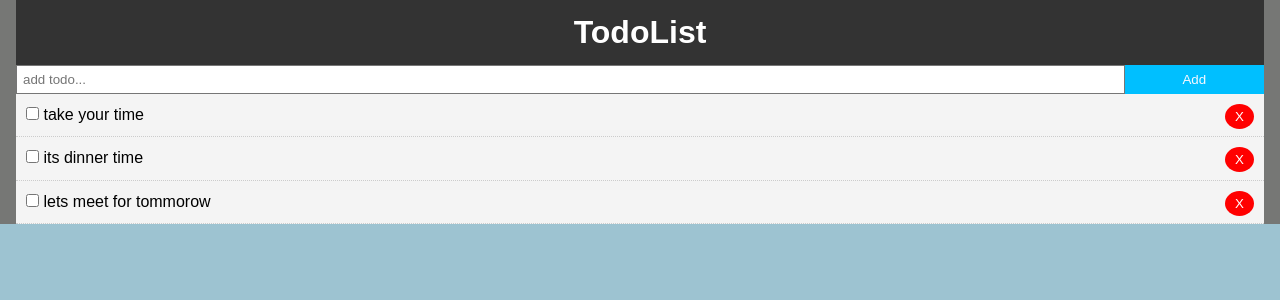
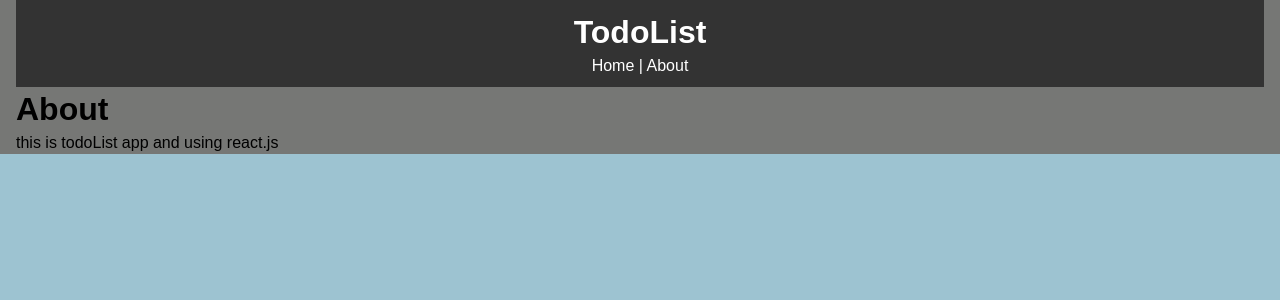
Before and after one commit to mustafcode10/react-todoList, a React (Create React App) app: page /about in a window 1280 px wide. Shown: the top 300 px of the page. Built offline with nearby package versions, Linux system fonts and the light colour scheme.

Commit message:
router pages

```diff
--- a/package.json
+++ b/package.json
@@ -6,8 +6,10 @@
     "@testing-library/jest-dom": "^5.11.6",
     "@testing-library/react": "^11.2.2",
     "@testing-library/user-event": "^12.2.2",
+    "axios": "^0.21.0",
     "react": "^17.0.1",
     "react-dom": "^17.0.1",
+    "react-router-dom": "^5.2.0",
     "react-scripts": "4.0.1",
     "uuid": "^8.3.2",
     "web-vitals": "^0.2.4"
--- a/src/App.js
+++ b/src/App.js
@@ -3,6 +3,11 @@
 import Todos from './components/Todos';
 import AddTodo from './components/AddTodo';
 import { v4 as uuidv4 } from 'uuid';
+import {
+  BrowserRouter as Router,
+  Route,
+} from "react-router-dom";
+import About from './components/pages/About'
 
 
 
@@ -58,7 +63,7 @@
   }
   // add todo
 
-  addTodo =(title)=>{
+  addTodo = (title) => {
     //console.log(title)
     const newTodo = {
       id: uuidv4(),
@@ -76,19 +81,28 @@
   render() {
     // console.log("State",this.state.todos)
     return (
+      <Router>
         <div>
           <div className="container">
-        <Header />
+            <Header
+            />
+            <Route exact path="/" render={props => (
+              <React.Fragment>
                 <AddTodo addTodo={this.addTodo} />
                 <Todos
                   listItem={this.state.todos}
                   markComplete={this.markComplete}
                   deleteId={this.deleteMark}
                 />
-
+              </React.Fragment>
+            )}
+            />
+            <Route
+              path='/about' component={About}
+            />
           </div>
-
         </div>
+      </Router>
     )
   }
 }
--- a/src/components/layout/Header.js
+++ b/src/components/layout/Header.js
@@ -1,10 +1,12 @@
 import React from 'react'
+import {Link } from 'react-router-dom'
 
 function Header(){
     return (
        <header style={headerStyle}>
 
          <h1>TodoList</h1>
+         <Link style={linkStyle} to='/'>Home</Link> | <Link style={linkStyle} to='/about'>About</Link>
        </header>
 
 
@@ -16,9 +18,10 @@
     color: '#fff',
     textAlign: 'center',
     padding: '10px'
-
-
-
 }
+ const linkStyle = {
+   color: '#fff',
+   textDecoration:'none'
+ }
 
 export default Header
--- /dev/null
+++ b/src/components/pages/About.js
@@ -0,0 +1,14 @@
+import React from 'react'
+function About(){
+    return (
+        <React.Fragment>
+            <h1>About</h1>
+            <p>this is todoList app and using react.js</p>
+
+        </React.Fragment>
+
+
+    )
+}
+
+export default About;
```
Also changed, not shown: 2 other files (tests, documents, lock files or other folders). Lines whose indentation alone changed are shown as unchanged.
